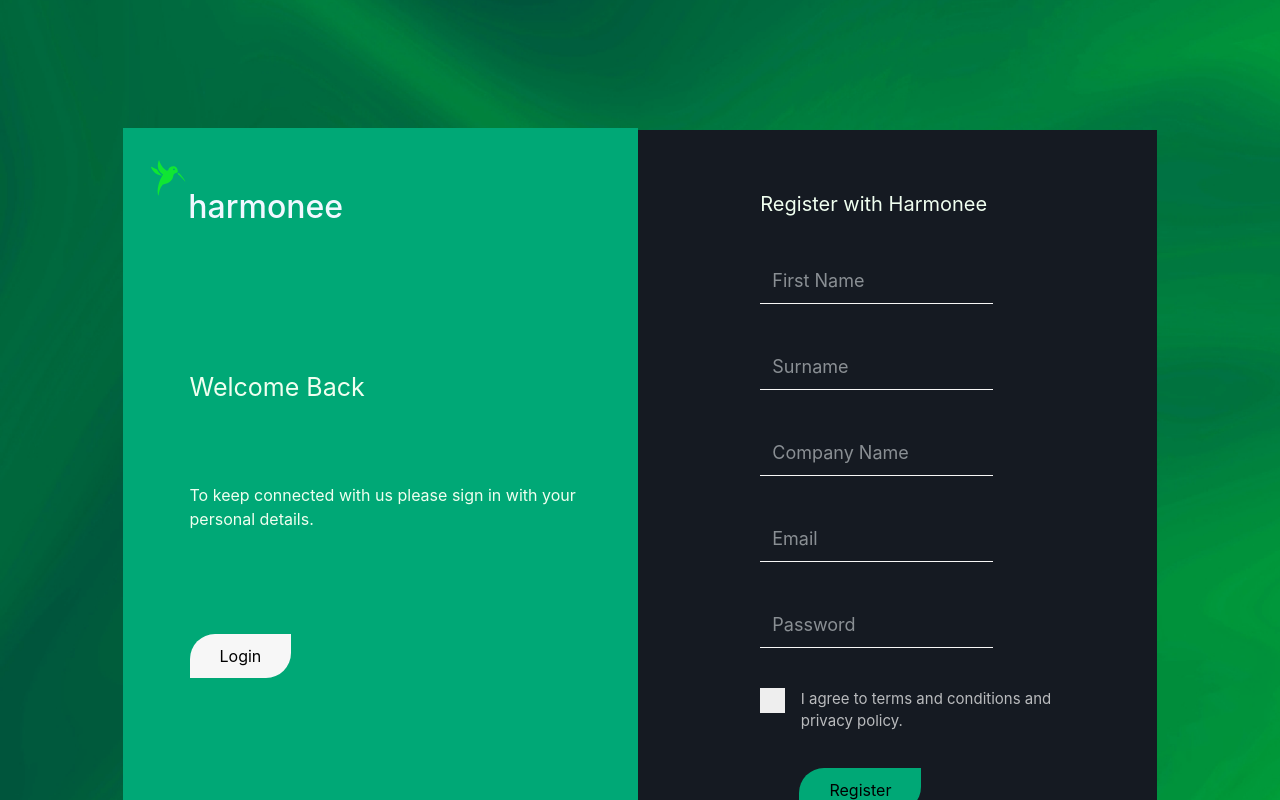
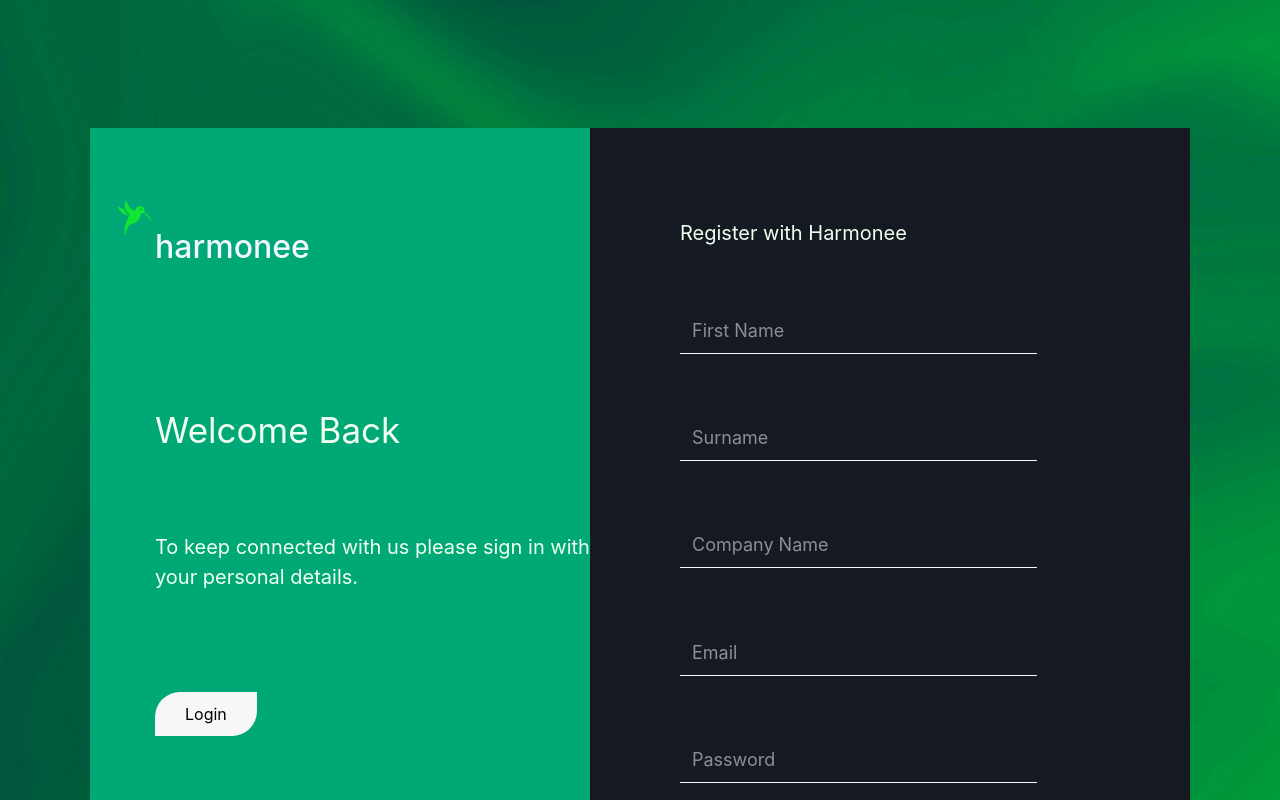
Before and after one commit to lakshan28/suntechit_assignment, a React (Create React App) app: page / in a window 1280 px wide. Shown: the top 800 px of the page. Built offline with nearby package versions, Linux system fonts and the light colour scheme.

Commit message:
register page2

```diff
--- a/src/components/screens/Register.css
+++ b/src/components/screens/Register.css
@@ -14,11 +14,16 @@
   align-items: center;
   margin-top: 10%;
 }
+.harmoneeeee {
+  margin-top: 10% !important;
+}
 .welcome-back {
   background: #00a876;
+  width: 500px;
+  height: 900px;
 }
 .welcome-back-title {
-  font-size: 25px;
+  font-size: 35px;
   margin-left: 13%;
   margin-top: 26%;
 }
@@ -26,6 +31,7 @@
   margin-left: 13%;
   margin-top: 15%;
   margin-bottom: 20%;
+  font-size: 20px;
 }
 .login-button-register {
   margin-left: 13%;
@@ -36,8 +42,8 @@
 }
 .register-text-area {
   background: #151a22;
-  padding-right: 5%;
-  padding-left: 5%;
+  width: 600px;
+  height: 900px;
 }
 .register-with-harmonee {
   font-size: 20px;
--- a/src/components/screens/Register.js
+++ b/src/components/screens/Register.js
@@ -10,7 +10,7 @@ function Register() {
       <div className="main-register">
         <div className="register-content">
           <div className="welcome-back">
-            <div className="harmonee  ">
+            <div className="harmonee harmoneeeee  ">
               <div className="harmonee-icon">
                 <GiHummingbird className="harmonee-btn-icon" />
                 <h2 className="harmonee-text">harmonee</h2>
```
